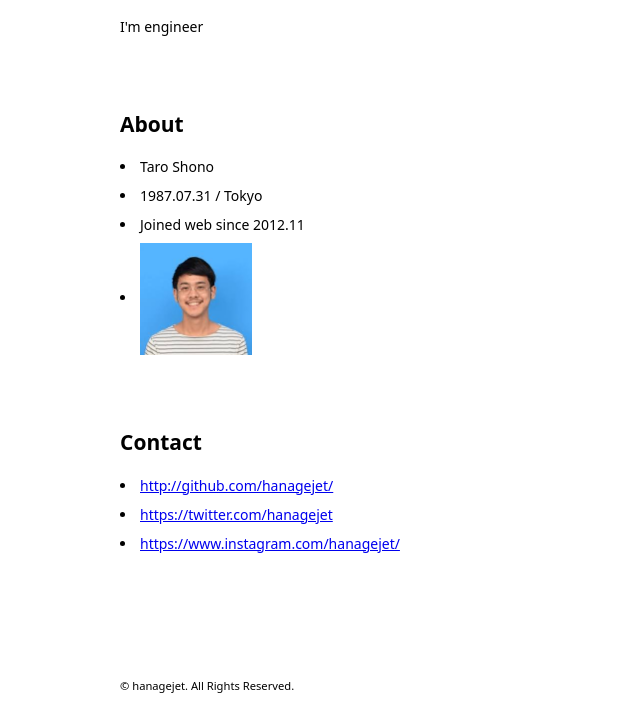
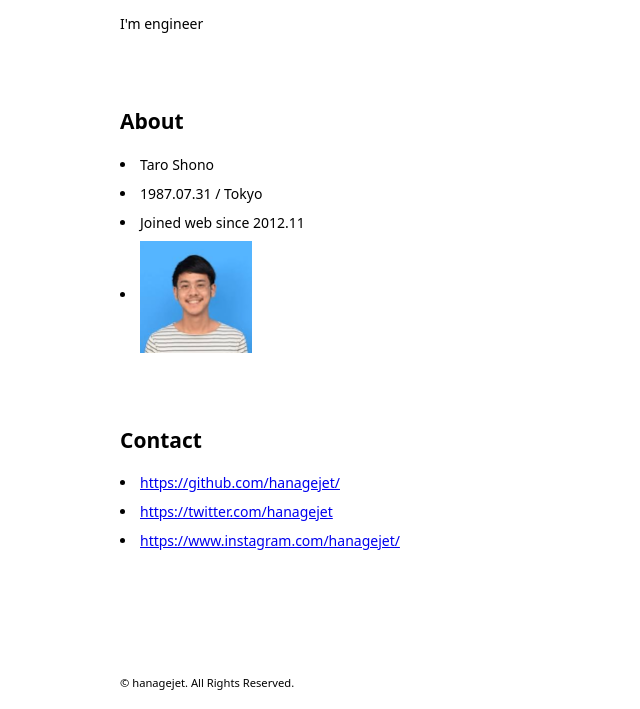
Before and after one commit to taro-shono/me, a Gatsby site: page / in a window 1280 px wide. Shown: the part 125-834 px from the top of the page, without its empty margins (0-640 px from the left). Built offline with nearby package versions, Linux system fonts and the light colour scheme; Gatsby itself is replaced by a stand-in of ours.

Commit message:
fix: style

```diff
--- a/src/components/Header/index.tsx
+++ b/src/components/Header/index.tsx
@@ -7,8 +7,12 @@ const Container = styled.header`
     margin: 80px 0 0;
   }
 `;
-const Title = styled.h1``;
-const Description = styled.p``;
+const Title = styled.h1`
+  margin: 0;
+`;
+const Description = styled.p`
+  margin: 16px 0 0;
+`;
 
 const Header: React.FC = () => (
   <Container>
--- a/src/pages/index.tsx
+++ b/src/pages/index.tsx
@@ -42,8 +42,8 @@ const Index: React.FC = () => (
       <ContentHeading>Contact</ContentHeading>
       <ContentList>
         <ContentItem>
-          <Anchor href="http://github.com/hanagejet/" target="_blank">
-            http://github.com/hanagejet/
+          <Anchor href="https://github.com/hanagejet/" target="_blank">
+            https://github.com/hanagejet/
           </Anchor>
         </ContentItem>
         <ContentItem>
```
